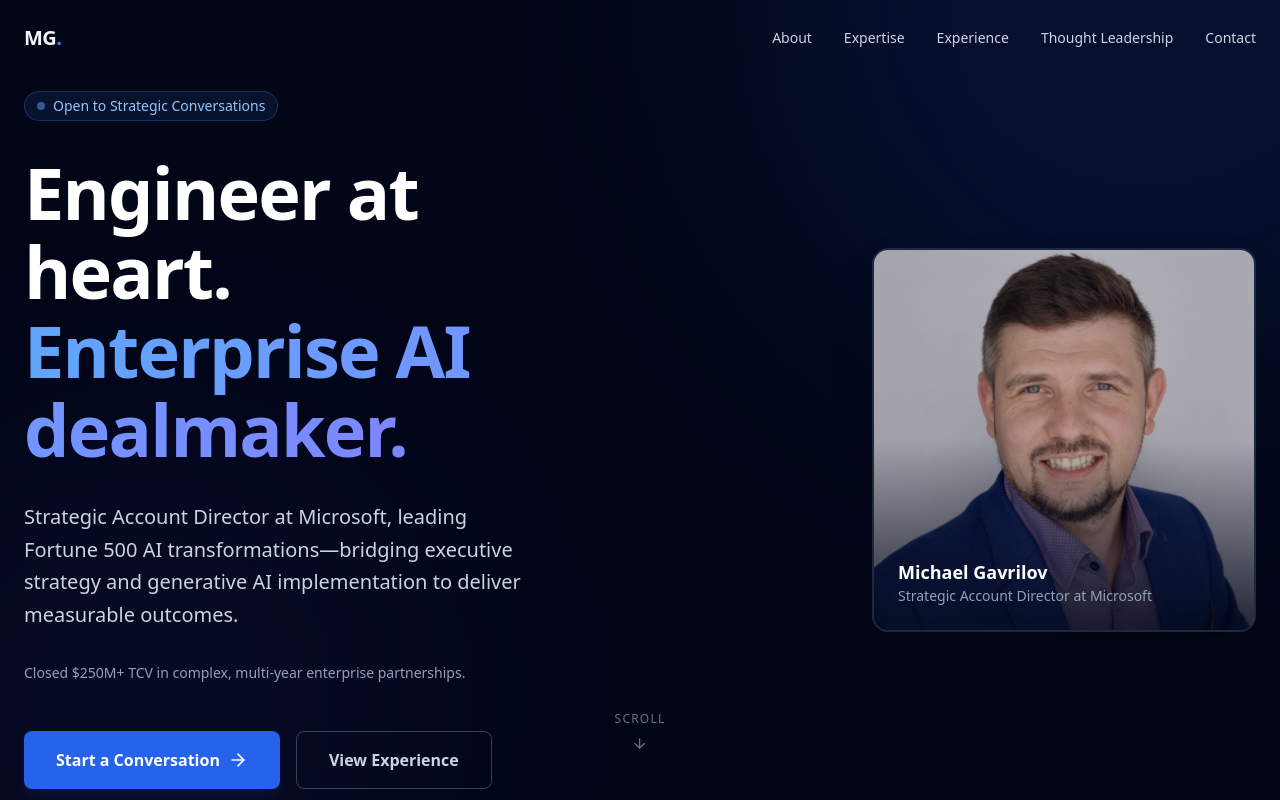
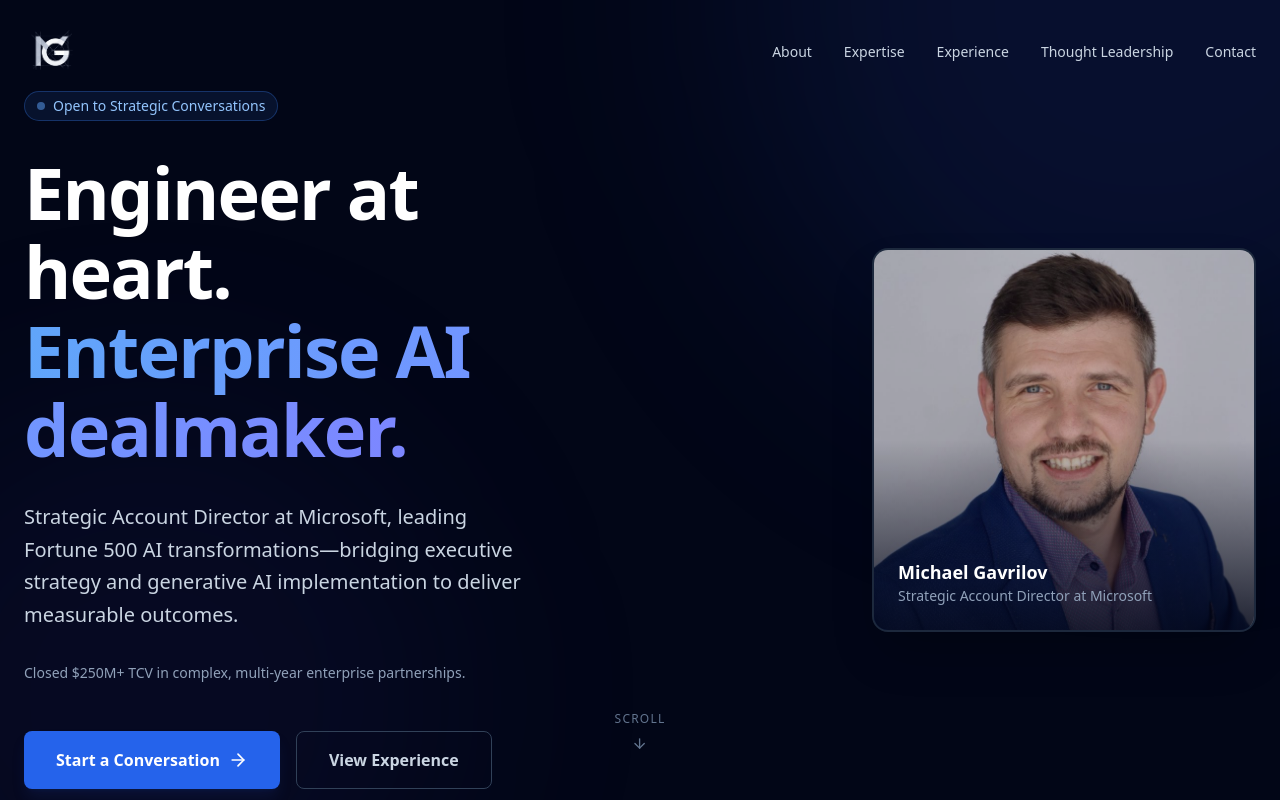
Before and after one commit to mig1980/My-Portfolio, a React (Vite) app: page / in a window 1280 px wide. Shown: the top 800 px of the page. Built offline with nearby package versions, Linux system fonts and the light colour scheme.

Commit message:
Replace MG text logo with Logo.png image
- Use custom logo image in navigation header
- Set height to 56px (h-14) for visibility

```diff
--- a/components/Navigation.tsx
+++ b/components/Navigation.tsx
@@ -48,9 +48,13 @@
       <div className="max-w-7xl mx-auto px-6 flex items-center justify-between">
         <a
           href="#"
-          className="text-xl font-bold tracking-tight text-slate-100 hover:text-primary-400 transition-colors"
+          className="hover:opacity-80 transition-opacity"
         >
-          MG<span className="text-primary-500">.</span>
+          <img
+            src="/Logo.png"
+            alt="Michael Gavrilov"
+            className="h-14 w-auto"
+          />
         </a>
 
         {/* Desktop Nav */}
```
Also changed, not shown: public/Logo.png (added).
